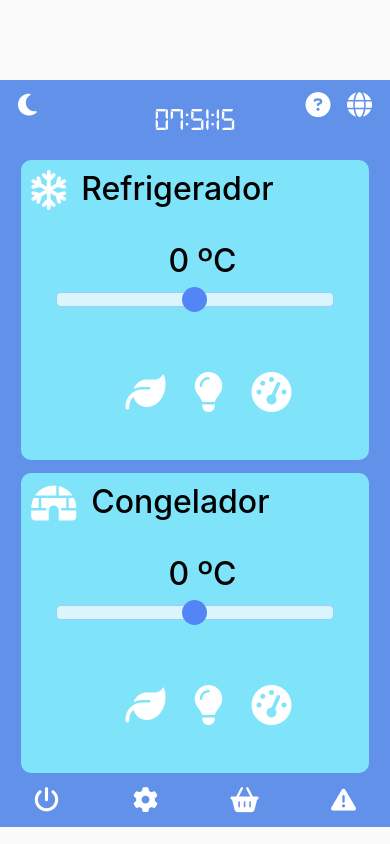
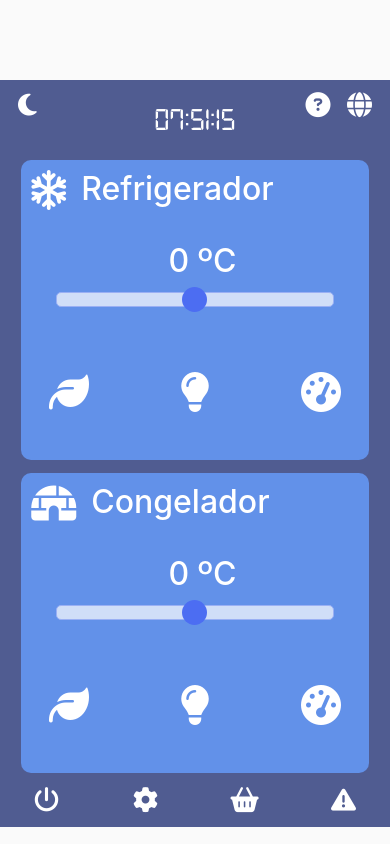
Before and after one commit to Desturx/Interfaz-Frigo, a plain HTML site: page cliente/interfaz/menu.html in a window 390 px wide. Drawn offline with nearby package versions, Linux system fonts and the light colour scheme.

Commit message:
Cambiados colores

```diff
--- a/cliente/interfaz/javascript.js
+++ b/cliente/interfaz/javascript.js
@@ -115,9 +115,6 @@ frigo.on("refrigeradorPuerta", function (abierta) {
 
 
 //#region FUNCIONES BOTONES FRIGO
-
-
-
 
 // PARA QUE SE GUARDEN LOS ELEMENTOS LOCALMENTE
 /*
--- a/cliente/interfaz/menu.html
+++ b/cliente/interfaz/menu.html
@@ -23,7 +23,7 @@
         <!-- Aqui la parte superior de la pantalla donde se encuentran diferentes iconos-->
         <div class="row">
             <div class="col-4">
-                <button onclick ="atenuar();" class="iconoBotones" id="atenuarPantalla" data-toggle="popover" data-placement="auto" data-content="Con este botón puedes atenuar la pantalla" data-trigger="manual"> <!-- POPOVER AQUI -->
+                <button onclick ="atenuar();" class="iconoBotones" id="atenuarPantalla" data-toggle="popover" data-placement="auto" data-content="Con este botón puedes atenuar la pantalla" data-trigger="click"> <!-- POPOVER AQUI -->
                     <i class="fas fa-moon iconos"></i>
                 </button>
             </div>
@@ -51,7 +51,7 @@
                 <div class="card card-block w-40 mx-auto" id="refrigerador">
                     <div class="d-flex justify-content-start" style="padding: 10px;" >
                         <i class="far fa-snowflake iconos"></i>
-                        <h2 data-toggle="popover" data-placement="auto" data-content="Cambia las opciones del refrigerador aqui" data-trigger="manual">Refrigerador</h2> <!-- POPOVER AQUI -->
+                        <h2 data-toggle="popover" data-placement="auto" data-content="Cambia las opciones del refrigerador aqui" data-trigger="click">Refrigerador</h2> <!-- POPOVER AQUI -->
                     </div>
                     <!-- Slider frigo -->
                     <div class="slidecontainer">
@@ -61,18 +61,18 @@
 
                     <!-- Botones frigo -->
                     <div class="row justify-content-center">
-                        <div class="col-2">
+                        <div class="col-4 col-sm-2">
                             <button class="iconoBotonesOff" id="EcoFrigo" onclick="EcoF();">
                                 <i class="fas fa-leaf iconos"></i>
                             </button>
                         </div>
-                        <div class="col-2" >
+                        <div class="col-4 col-sm-2" >
                             <button class="iconoBotonesOff" id="LuzFrigo" onclick="LuzF();">
                                 <i class="fas fa-lightbulb iconos"></i>
                             </button>
 
                         </div>
-                        <div class="col-2">
+                        <div class="col-4 col-sm-2">
                             <button class="iconoBotonesOff" id="TurboFrigo" onclick="TurboF();">
                                 <i class="fas fa-tachometer-alt iconos"></i>
                             </button>
@@ -94,19 +94,19 @@
                     </div>
                     <!-- Botones congelador -->
                     <div class="row justify-content-center">
-                        <div class="col-2">
+                        <div class="col-4 col-sm-2">
                             <button class="iconoBotonesOff" id="EcoCon" onclick="EcoCon()">
                                 <i class="fas fa-leaf iconos"></i>
                             </button>
 
                         </div>
-                        <div class="col-2" >
+                        <div class="col-4 col-sm-2" >
                             <button class="iconoBotonesOff" id="LuzCon" onclick="LuzCon()">
                                 <i class="fas fa-lightbulb iconos"></i>
                             </button>
 
                         </div>
-                        <div class="col-2">
+                        <div class="col-4 col-sm-2">
                             <button class="iconoBotonesOff" id="TurboCon" onclick="TurboCon()">
                                 <i class="fas fa-tachometer-alt iconos"></i>
                             </button>
@@ -117,28 +117,28 @@
         </div>
 
         <!-- los iconos del fondo: botón de apagar y lo que se ocurra -->
-        <div class="row">
+        <div class="row" data-toggle="popover" data-placement="top" data-content="Aqui está para apagar la pantalla, ir a las opciones, pedir la compra y las notificaciones" data-trigger="manual">
             <!-- Botón de apagar pantalla -->
             <div class="col" style="text-align: center;" onclick="window.location.href='index.html'">
-                <button class="iconoBotones" data-toggle="popover" data-placement="auto" data-content="Para apagar la pantalla y volver al modo reloj" data-trigger="manual"> <!-- POPOVER AQUI -->
+                <button class="iconoBotones" > <!-- POPOVER AQUI -->
                     <i class="fas fa-power-off iconos"></i>
                 </button>
             </div>
             <!-- Botón de opciones -->
             <div class="col" style="text-align: center;">
-                <button class="iconoBotones" data-toggle="popover" data-placement="auto" data-content="Cambia aqui las opciones, como la hora, etc.." data-trigger="manual" > <!-- POPOVER AQUI -->
+                <button class="iconoBotones" >
                     <i class="fas fa-cog iconos"></i>
                 </button>
             </div>
             <!-- Botón del carrito de la compra -->
             <div class="col" style="text-align: center;">
-                <button class="iconoBotones" data-toggle="popover" data-placement="auto" data-content="Aqui puedes pedir los que haga falta para tu nevera" data-trigger="manual"> <!-- POPOVER AQUI -->
+                <button class="iconoBotones">
                     <i class="fas fa-shopping-basket iconos"></i>
                 </button>
             </div>
             <!-- Botón de las alertas -->
             <div class="col" style="text-align: center;">
-                <button class="iconoBotones" data-toggle="popover" data-placement="auto" data-content="Aqui puedes pedir los que haga falta para tu nevera" data-trigger="manual"> <!-- POPOVER AQUI -->
+                <button class="iconoBotones">
                     <i class="fas fa-exclamation-triangle iconos"></i>
                 </button>
             </div>
--- a/cliente/interfaz/styleMenu.css
+++ b/cliente/interfaz/styleMenu.css
@@ -13,7 +13,8 @@ body {
 {
     position: relative;
     top: 5em;
-    background-color: #6291e9;
+    /* background-color: #6291e9; */
+    background-color: rgba(33, 48, 116, 0.781);
     padding: 12px;
 }
 
@@ -26,7 +27,6 @@ body {
 
 h2 {
     margin-left: 15px;
-    color: black;
 }
 
 #fechaReloj {
@@ -100,15 +100,11 @@ h2 {
     height: 300px;
     width: 95%;
     margin-top: 20px;
-    background-color: rgba(136, 251, 255, 0.781);
+    /* background-color: rgba(33, 48, 116, 0.781); */
+    background-color: #6291e9;
     border: none;
     border-radius: 10px;
     text-align: center;
-}
-
-#refrigerador:focus {
-    outline: 0;
-    background-color: rgba(38, 71, 218, 0.493);
 }
 
 #congelador {
@@ -116,15 +112,11 @@ h2 {
     width: 95%;
     margin-top: 13px;
     margin-bottom: 14px;
-    background-color: rgba(136, 251, 255, 0.781);
+    /* background-color: rgba(33, 48, 116, 0.781); */
+    background-color: #6291e9;
     border: none;
     border-radius: 10px;
     text-align: center;
-}
-
-#congelador:focus {
-    outline: 0;
-    background-color: rgba(38, 71, 218, 0.493);
 }
 
 #settings {
@@ -137,14 +129,12 @@ h2 {
 @media(max-width: 767px) {
     #refrigerador {
         margin-top: 20px;
-        background-color: rgba(136, 251, 255, 0.781);
         border: none;
     }
 
     #congelador {
         margin-top: 13px;
         margin-bottom: 14px;
-        background-color: rgba(136, 251, 255, 0.781);
         border: none;
     }
 
```
